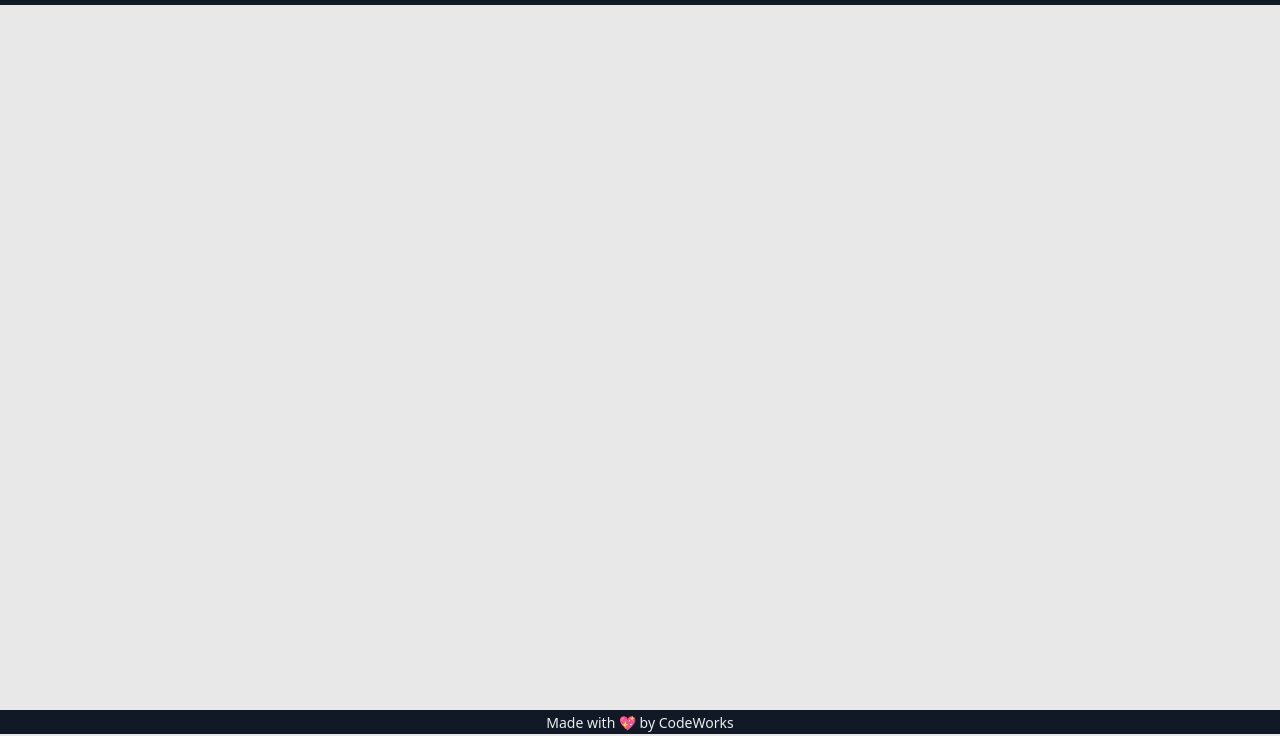
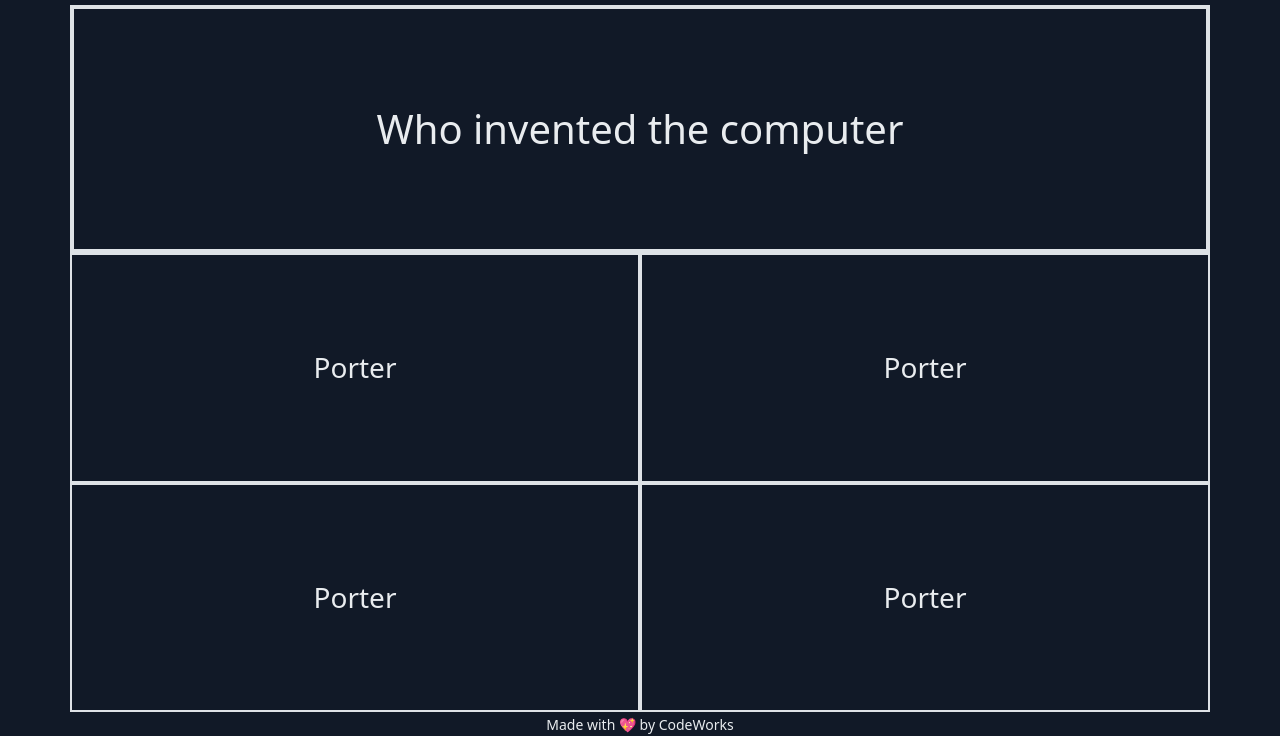
Before and after one commit to Porter12346/trivia, a website with bundled scripts: page index.html in a window 1280 px wide. Shown: the part 66-802 px from the top of the page. Built offline with nearby package versions, Linux system fonts and the light colour scheme; no server answers; a script that the page names is missing.

Commit message:
made html stub

```diff
--- a/app/services/QuestionsService.js
+++ b/app/services/QuestionsService.js
@@ -9,12 +9,12 @@ class QuestionsService {
 
     async getQuestions() {
         // @ts-ignore
-        const response = await axios.get('https://opentdb.com/api.php?amount=10&category=30&difficulty=easy&type=multiple')
-        let questionsReceived = response.data.results;
-        questionsReceived.forEach((question) => {
-            console.log('questions printing');
-            let newQuestions = new Question(question)
-        });
+        // const response = await axios.get('https://opentdb.com/api.php?amount=10&category=30&difficulty=easy&type=multiple')
+        // let questionsReceived = response.data.results;
+        // questionsReceived.forEach((question) => {
+        //     console.log('questions printing');
+        //     let newQuestions = new Question(question)
+        // });
     }
 }
 export const questionsService = new QuestionsService
--- a/index.html
+++ b/index.html
@@ -15,7 +15,7 @@
   <title>trivia</title>
 </head>
 
-<body>
+<body class="bg-dark">
   <!-- SECTION -->
   <header>
     <nav class="navbar navbar-dark navbar-expand bg-dark text-light px-2">
@@ -45,15 +45,25 @@
       <!-- primary viewport -->
     </section>
 
-    <section>
+    <section class="bg-dark">
       <div class="container">
         <div class="row">
-          <div class="col-12">
+          <div class="col-12 border border-4 bg-dark text-light text-center">
+            <h1 class="p-5 m-5">Who invented the computer</h1>
+          </div>
+          <div class="col-6 border border-2 text-light text-center questionBackground1">
+            <h3 class="p-5 m-5">Porter</h3>
+          </div>
+          <div class="col-6 border border-2 text-light text-center questionBackground2">
+            <h3 class="p-5 m-5">Porter</h3>
+          </div>
+          <div class="col-6 border border-2 text-light text-center questionBackground3">
+            <h3 class="p-5 m-5">Porter</h3>
+          </div>
+          <div class="col-6 border border-2 text-light text-center questionBackground4">
+            <h3 class="p-5 m-5">Porter</h3>
+          </div>
 
-          </div>
-          <div class="col-6">
-
-          </div>
         </div>
       </div>
     </section>
```
